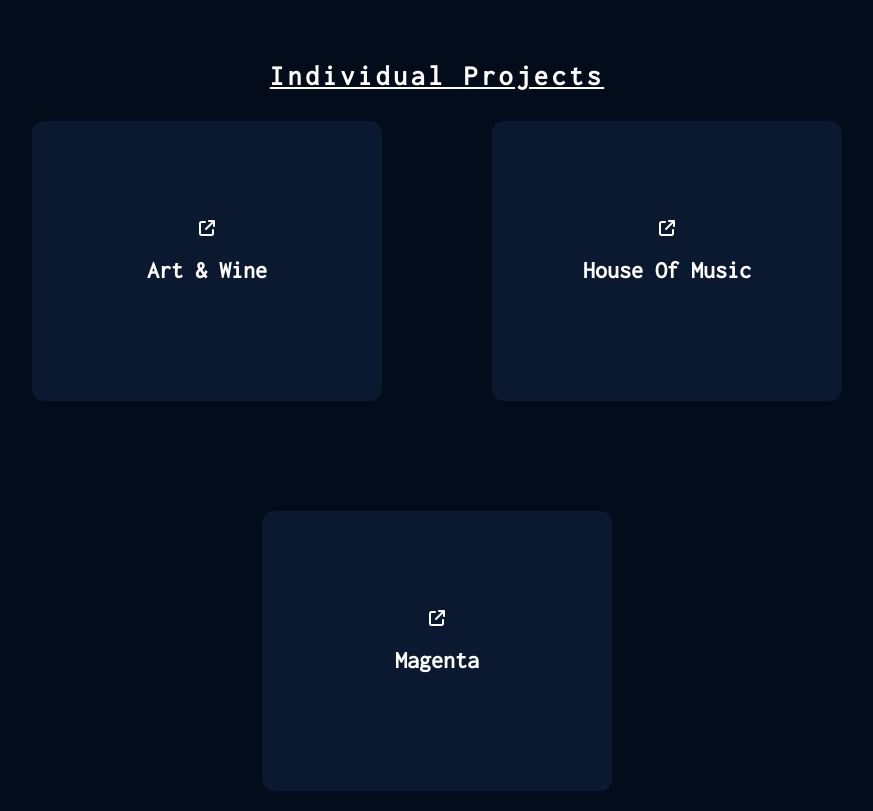
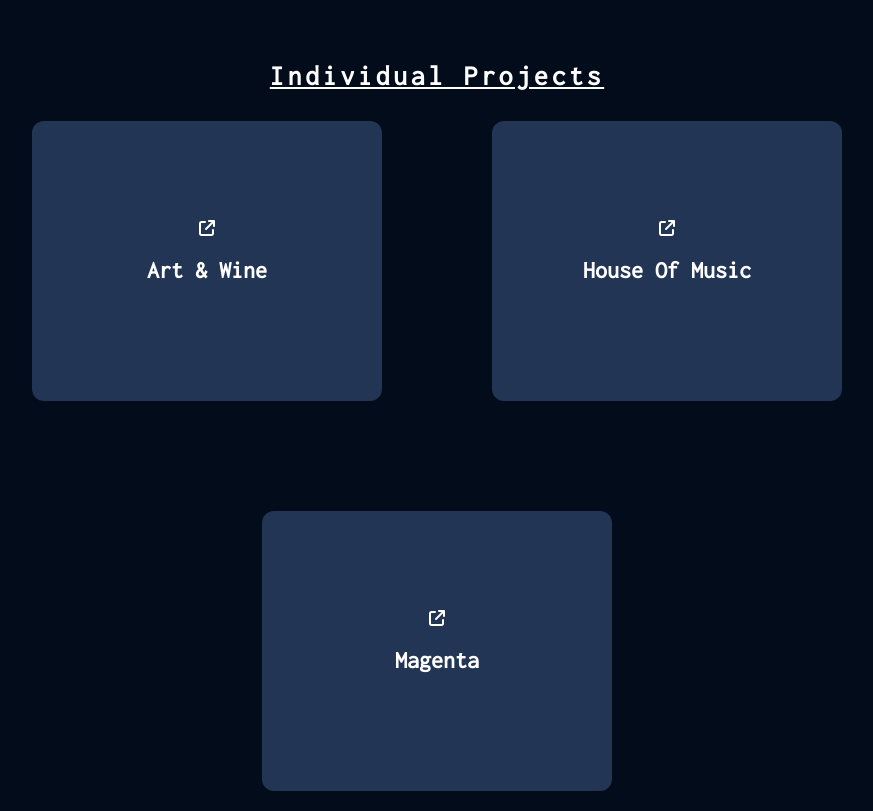
Before and after one commit to CristianMozetich/Portfolio, a React (Vite) app: page / in a window 1280 px wide. Shown: the part 1608-2419 px from the top of the page, without its empty margins (203-1076 px from the left). Built offline with nearby package versions, Linux system fonts and the light colour scheme.

Commit message:
actualizaciones

```diff
--- a/src/Components/Proyects/Proyects.css
+++ b/src/Components/Proyects/Proyects.css
@@ -34,7 +34,7 @@
   background-color: white;
   position: relative;
   overflow: hidden;
-  background-color: #0a192f;
+  background-color: #233554;
   text-align: center;
   display: flex;
   flex-direction: column;
```
